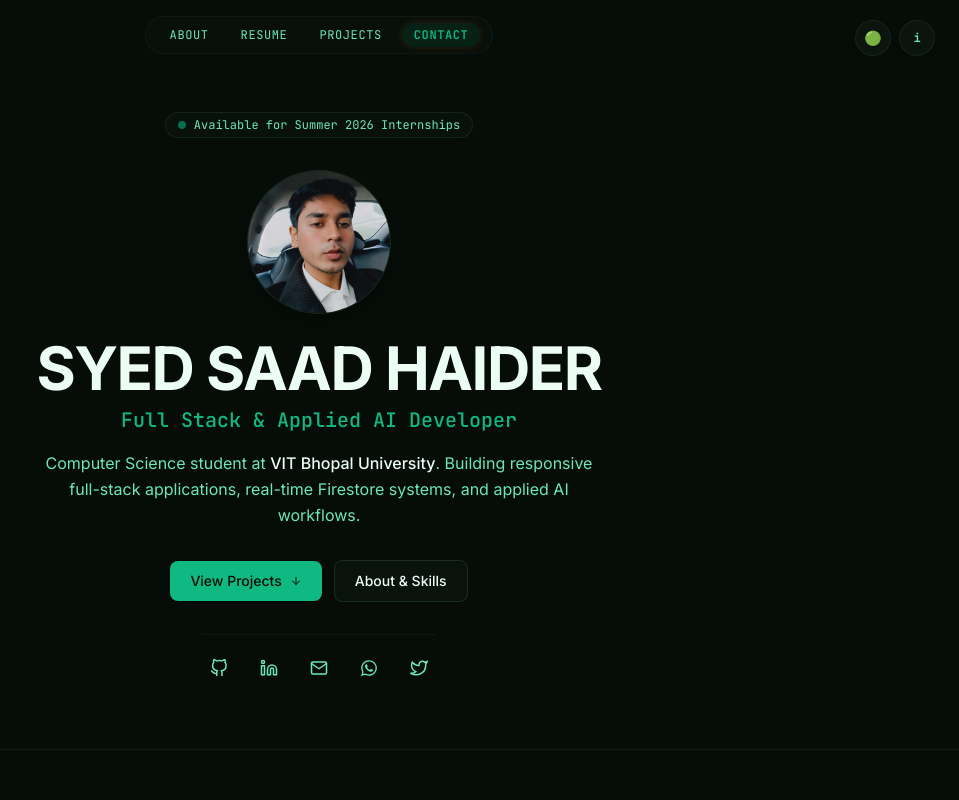
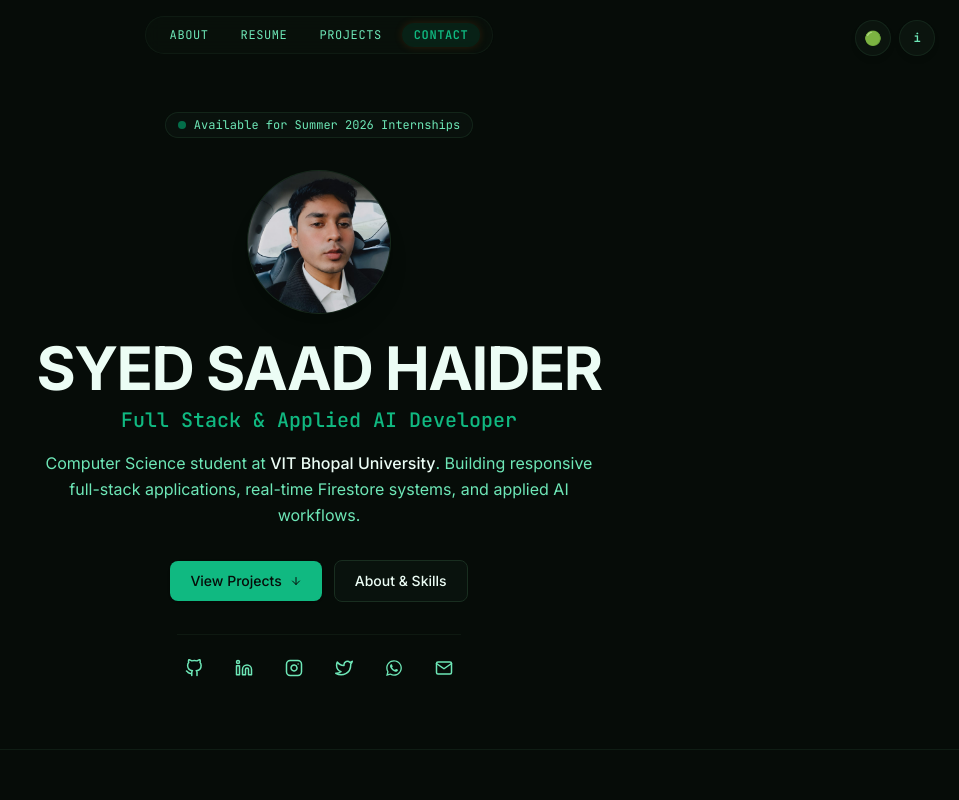
Before and after one commit to d7rev/d7rev.github.io, a Next.js app: page / in a window 1280 px wide. Shown: the top 800 px of the page, without its empty margins (321-1280 px from the left). Built offline with nearby package versions, Linux system fonts and the light colour scheme.

Commit message:
Add Instagram link to Hero and Contact sections

```diff
--- a/components/portfolio/contact.tsx
+++ b/components/portfolio/contact.tsx
@@ -7,6 +7,7 @@ import {
   FiLinkedin,
   FiMail,
   FiTwitter,
+  FiInstagram,
   FiSend,
   FiMapPin,
   FiCheck,
@@ -34,16 +35,22 @@ const contactChannels = [
     label: 'syed-saad-haider-03973130a',
   },
   {
-    name: 'WhatsApp',
-    href: profile.whatsapp,
-    icon: FaWhatsapp,
-    label: profile.phone,
+    name: 'Instagram',
+    href: profile.instagram,
+    icon: FiInstagram,
+    label: '@syedsaad_19',
   },
   {
     name: 'X (Twitter)',
     href: profile.twitter,
     icon: FiTwitter,
     label: '@Saad187939',
+  },
+  {
+    name: 'WhatsApp',
+    href: profile.whatsapp,
+    icon: FaWhatsapp,
+    label: profile.phone,
   },
 ]
 
--- a/components/portfolio/hero.tsx
+++ b/components/portfolio/hero.tsx
@@ -7,6 +7,7 @@ import {
   FiLinkedin,
   FiMail,
   FiTwitter,
+  FiInstagram,
   FiArrowDown,
   FiFileText,
 } from 'react-icons/fi'
@@ -25,9 +26,14 @@ const socialLinks = [
     icon: FiLinkedin,
   },
   {
-    name: 'Email',
-    href: `mailto:${profile.email}`,
-    icon: FiMail,
+    name: 'Instagram',
+    href: profile.instagram,
+    icon: FiInstagram,
+  },
+  {
+    name: 'X (Twitter)',
+    href: profile.twitter,
+    icon: FiTwitter,
   },
   {
     name: 'WhatsApp',
@@ -35,9 +41,9 @@ const socialLinks = [
     icon: FaWhatsapp,
   },
   {
-    name: 'X (Twitter)',
-    href: profile.twitter,
-    icon: FiTwitter,
+    name: 'Email',
+    href: `mailto:${profile.email}`,
+    icon: FiMail,
   },
 ]
 
```
